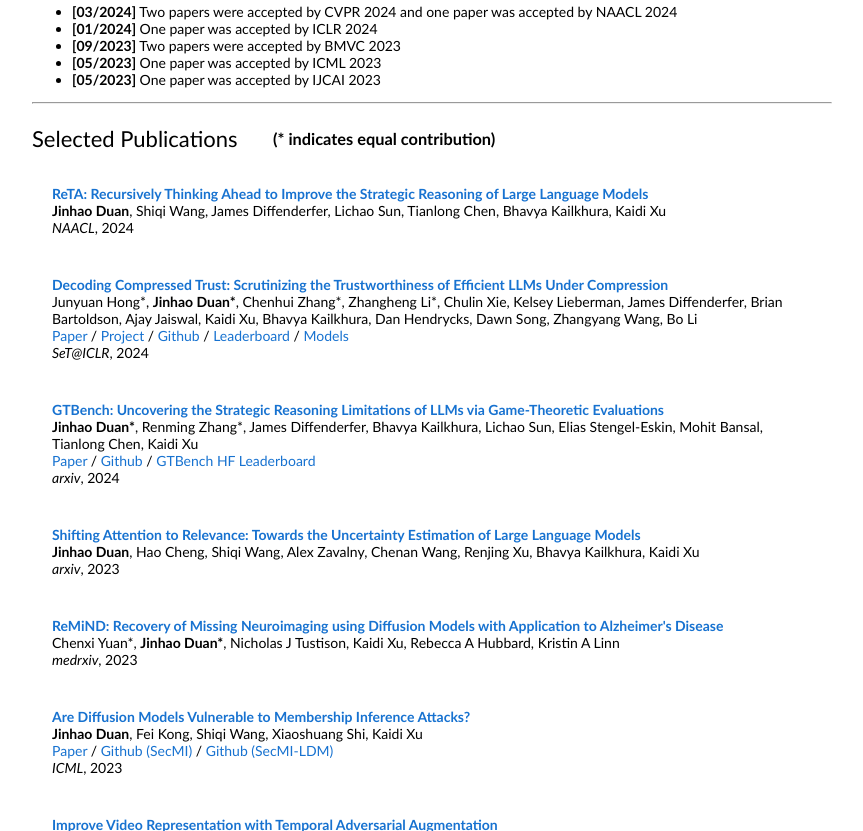
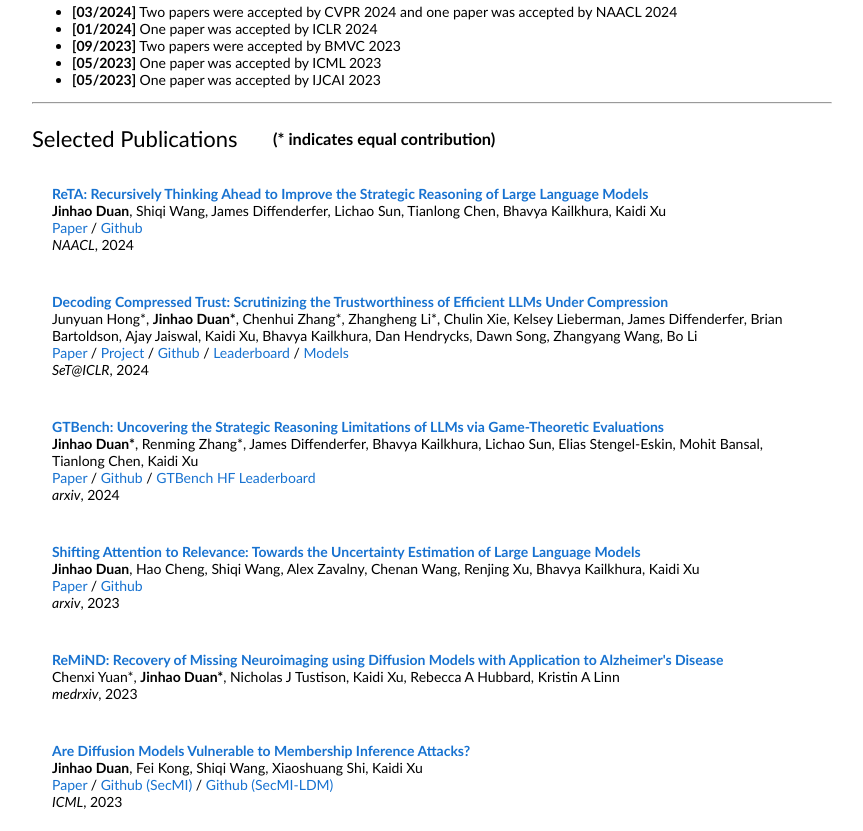
Before and after one commit to jinhaoduan/jinhaoduan.github.io, a plain HTML site: page index.html in a window 1280 px wide. Shown: the part 446-1277 px from the top of the page, without its empty margins (208-1071 px from the left). Drawn offline with Linux system fonts and the light colour scheme.

Commit message:
update github links

```diff
--- a/index.html
+++ b/index.html
@@ -91,6 +91,8 @@
                 <br>
                 <strong>Jinhao Duan</strong>, Shiqi Wang, James Diffenderfer, Lichao Sun, Tianlong Chen, Bhavya Kailkhura, Kaidi Xu
                 <br>
+                <a href="">Paper</a> / <a href="https://github.com/jinhaoduan/ReTA">Github</a>
+                <br>
                 <em>NAACL</em>, 2024
               </td>
             </tr>
@@ -130,6 +132,8 @@
                 </a>
                 <br>
                 <strong>Jinhao Duan</strong>, Hao Cheng, Shiqi Wang, Alex Zavalny, Chenan Wang, Renjing Xu, Bhavya Kailkhura, Kaidi Xu
+                <br>
+                <a href="https://arxiv.org/pdf/2307.01379.pdf">Paper</a> / <a href="https://github.com/jinhaoduan/shifting-attention-to-relevance">Github</a>
                 <br>
                 <em>arxiv</em>, 2023
               </td>
```
